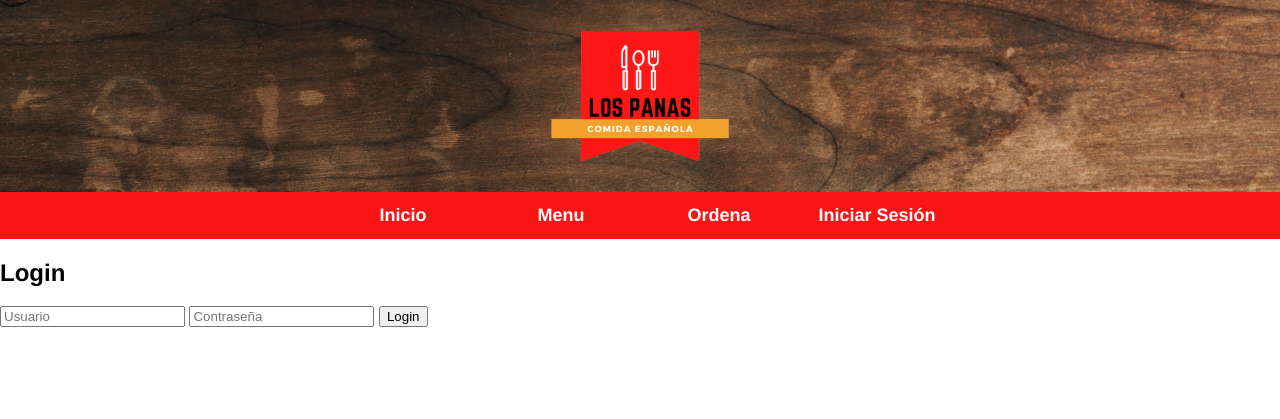
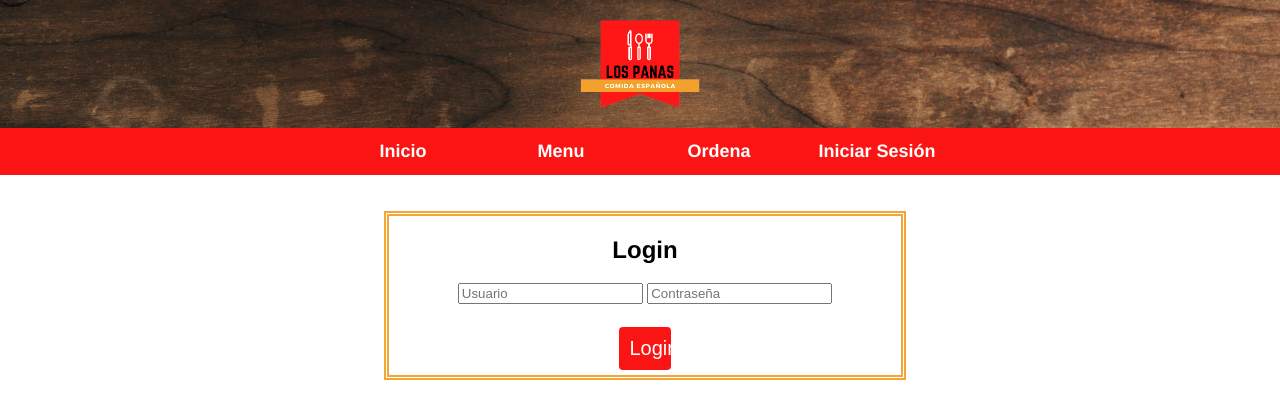
Before and after one commit to DarkSkoll/losPanas, a PHP site: page /view/login.php in a window 1280 px wide. Shown: the top 419 px of the page. Run offline with PHP 8.4, Linux system fonts and the light colour scheme.

Commit message:
Added more css

```diff
--- a/view/css/styles.css
+++ b/view/css/styles.css
@@ -107,3 +107,107 @@ nav{
   padding-right: 20%;
   padding-left: 20%;
 }
+
+.cuenta{
+  margin-right: 20%;
+  margin-left: 20%;
+  width: 60%;
+}
+
+.ordena{
+  margin-right: 30%;
+  margin-left: 30%;
+  width: 40%;
+}
+
+.ordena select {
+  text-align: right;
+  background: transparent;
+  width: 140px;
+  height: 35px;
+  border: 1px solid #ccc;
+  font-size: 18px;
+}
+
+.sesion{
+  margin-right: 20%;
+  margin-left: 20%;
+  width: 60%;
+  text-align: center;
+}
+
+.center{
+  margin-left:auto;
+  margin-right:auto;
+  width: 10%;
+}
+
+.logger{
+  margin-right: 30%;
+  margin-left: 30%;
+  width: 40%;
+  text-align: center;
+  border: 5px double var(--yellow);
+}
+
+.cuenta table {
+  border-collapse: collapse;
+  width: 100%;
+}
+
+.cuenta th, td {
+  text-align: left;
+  padding: 8px;
+}
+
+.cuenta h1{
+  text-align: center;
+  border: 5px double var(--yellow);
+}
+
+.cuenta tr:nth-child(even){background-color: #f2f2f2}
+
+.cuenta th {
+  background-color: #fb1414;
+  color: white;
+}
+
+button {
+  display: inline-block;
+  border-radius: 4px;
+  background-color: #fb1414;
+  border: none;
+  color: #FFFFFF;
+  text-align: center;
+  font-size: 20px;
+  padding: 10px;
+  width: 10%;
+  transition: all 0.5s;
+  cursor: pointer;
+  margin: 5px;
+}
+
+button span {
+  cursor: pointer;
+  display: inline-block;
+  position: relative;
+  transition: 0.5s;
+}
+
+button span:after {
+  content: '\00bb';
+  position: absolute;
+  opacity: 0;
+  top: 0;
+  right: -20px;
+  transition: 0.5s;
+}
+
+button:hover span {
+  padding-right: 25px;
+}
+
+button:hover span:after {
+  opacity: 1;
+  right: 0;
+}
--- a/view/login.php
+++ b/view/login.php
@@ -11,12 +11,12 @@ include "../controller/cerrar.php";
 ?>
 
 <?php if(empty($_SESSION['username'])){?>
+<br></br>
 <div class="logger">
-
   <form method="POST">
     <h2>Login</h2>
     <input type="text" name="username" placeholder="Usuario">
-    <input type="password" name="password" placeholder="Contraseña">
+    <input type="password" name="password" placeholder="Contraseña"><br></br>
     <button type="submit" name="login">Login</button>
   </form>
 
@@ -24,7 +24,7 @@ include "../controller/cerrar.php";
 <?php }?>
 
 <?php if(!empty($_SESSION['username'])){?>
-<div>
+<div class="cuenta">
   <h1>Hola <?php echo $_SESSION['username'];?></h1>
 </div>
 
@@ -33,7 +33,6 @@ $cuenta = $_SESSION["cuenta"];
 $total = $_SESSION["total"];
 ?>
 <div class="cuenta">
-  <h1>Cuenta</h1>
   <table>
     <tr>
       <th>Platillo</th>
@@ -51,13 +50,14 @@ $total = $_SESSION["total"];
     <?php } ?>
     <tr>
       <td>Total</td>
+      <td></td>
+      <td></td>
       <td>$<?php echo $total ?></td>
     </tr>
   </table>
 </div>
-<form method="POST">
+<form class="sesion" method="POST">
   <button name="pagar">Pagar</button>
-</form>
 <?php }elseif($_SESSION["tipo"] == "administrador"){ ?>
 <?php
 $registro = getDayReg($conn);
@@ -76,19 +76,19 @@ $total = 0;
       <td><?php echo $item["fecha"]; ?></td>
       <td>$<?php echo $item["ganancia"]; ?></td>
     </tr>
+    <?php $total += $item["ganancia"]; ?>
     <?php } ?>
-    <?php $total += $item["ganancia"]; ?>
     <tr>
       <td>Total</td>
+      <td></td>
       <td>$<?php echo $total ?></td>
     </tr>
   </table>
 </div>
-<form method="POST">
+<br></br>
+<form class="sesion" method="POST">
   <button name="cerrar">Cerrar Día</button>
-</form>
 <?php } ?>
-<form method="POST">
   <button name="logout">Logout</button>
 </form>
 <?php }?>
--- a/view/ordena.php
+++ b/view/ordena.php
@@ -25,7 +25,7 @@ $tipos = array("Entradas","Sopas","Ensaladas","Platos Fuertes","Bebidas","Postre
 imprimirFormaOrden($value,$conn);
   } ?>
   <?php if(!empty($_SESSION['username']) && $_SESSION['tipo'] == "cliente"){ ?>
-  <input type="submit" value="Ordenar" name="ordenar" id="ordenar"/>
+  <button class="center" type="submit" value="Ordenar" name="ordenar" id="ordenar"/>Ordenar</button>
   <?php } ?>
 </form>
 </body>
```
